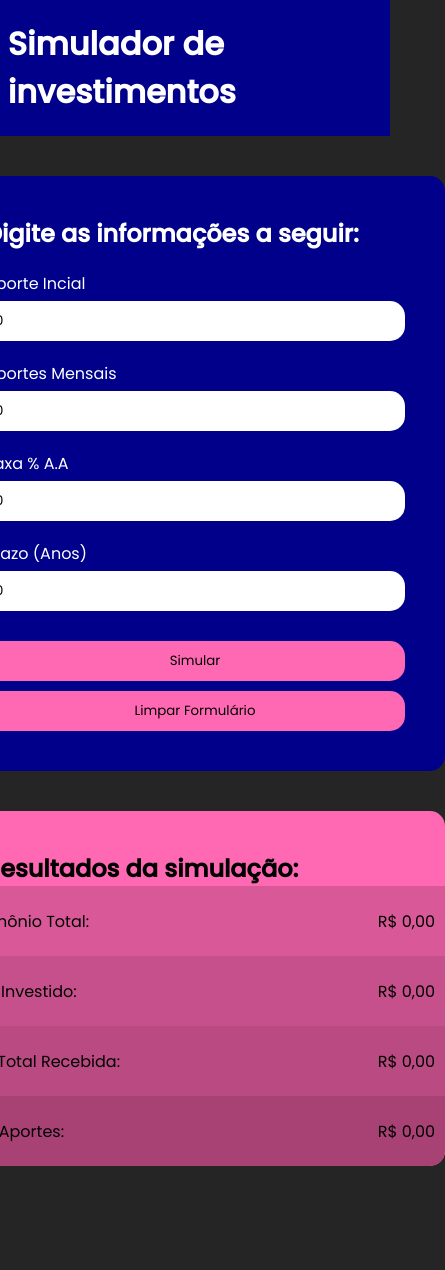
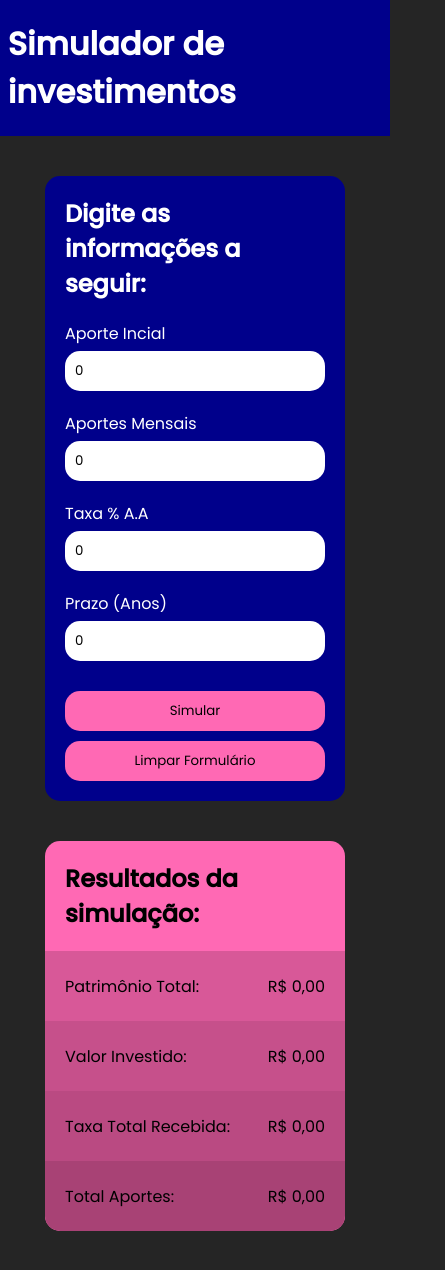
Before and after one commit to Joaoalen98/simulador-investimentos-react, a React (Create React App) app: page / in a window 390 px wide. Shown: the top 1270 px of the page, 445 px wide, since content can reach past the window. Before the commit the page ends 1246 px from the top, so only its background shows below. Built offline with nearby package versions, Linux system fonts and the light colour scheme.

Commit message:
melhorado responsivo

```diff
--- a/src/components/FormSimulador/FormSimulador.scss
+++ b/src/components/FormSimulador/FormSimulador.scss
@@ -1,8 +1,8 @@
 .simulador__form {
     width: 48%;
-    min-width: 500px;
+    min-width: 300px;
     background-color: darkblue;
-    padding: 40px;
+    padding: 20px;
     border-radius: 15px;
     color: white;
 
--- a/src/components/Resultados/Resultados.scss
+++ b/src/components/Resultados/Resultados.scss
@@ -3,14 +3,13 @@
     flex-direction: column;
     justify-content: space-between;
     width: 48%;
-    min-width: 500px;
-    padding-top: 40px;
+    min-width: 300px;
     border-radius: 15px;
     background-color: hotpink;
     overflow: hidden;
 
     .resultados__titulo {
-        padding: 0 40px;
+        padding: 20px;
     }
 
     .resultados__informacao {
@@ -32,7 +31,7 @@
             justify-content: space-between;
             align-items: center;
             height: 70px;
-            padding: 0 2%;
+            padding: 0 20px;
 
             &:first-of-type {
                 background-color: rgb(216, 88, 152);
```
